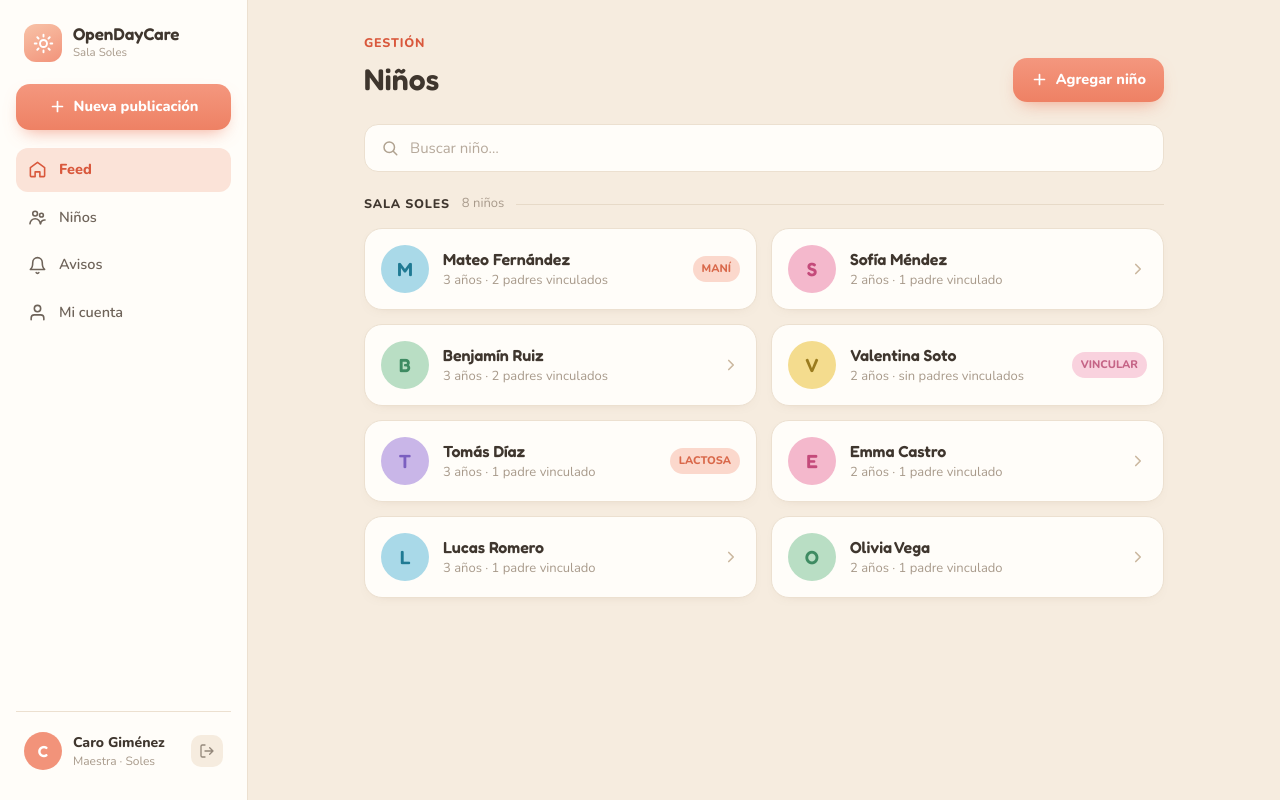
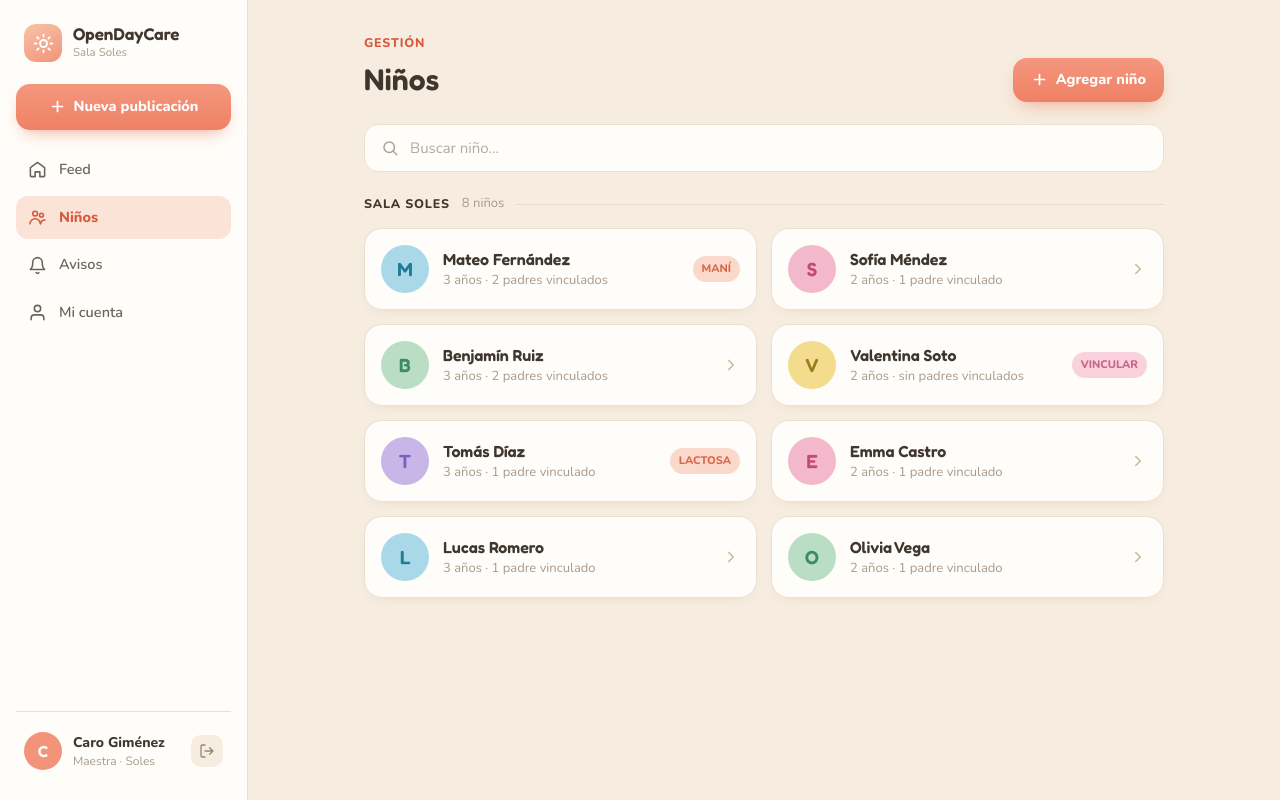
Before and after one commit to diegotayro/opencode-daycare, a Next.js app: page /kids in a window 1280 px wide. Built offline with nearby package versions, Linux system fonts and the light colour scheme.

Commit message:
resto de steps - feat: implement mobile navigation and sidebar components for improved user experience

```diff
--- /dev/null
+++ b/app/kids/[slug]/page.tsx
@@ -0,0 +1,26 @@
+import type { Metadata } from "next";
+import { redirect } from "next/navigation";
+import { KidProfilePage } from "../_components/KidProfilePage";
+import { kids } from "../_data/kids-mock";
+
+/** Sidebar/nav read `usePathname()`, which cannot be prerendered into the shell
+ * of this dynamic route, so the route renders blocking instead of instant. */
+export const instant = false;
+
+export async function generateMetadata(
+  props: PageProps<"/kids/[slug]">,
+): Promise<Metadata> {
+  const { slug } = await props.params;
+  const kid = kids.find((item) => item.slug === slug);
+
+  return { title: kid ? `${kid.name} · OpenDayCare` : "Niños · OpenDayCare" };
+}
+
+export default async function KidProfile(props: PageProps<"/kids/[slug]">) {
+  const { slug } = await props.params;
+  const kid = kids.find((item) => item.slug === slug);
+
+  if (!kid) redirect("/kids");
+
+  return <KidProfilePage kid={kid} />;
+}
--- a/shared/components/MobileNav.tsx
+++ b/shared/components/MobileNav.tsx
@@ -1,17 +1,29 @@
 "use client";
 
 import { useState } from "react";
+import { usePathname } from "next/navigation";
 import { SidebarContent } from "./Sidebar";
 import { useScrollLock } from "../hooks/useScrollLock";
 
 /** Mobile-only sticky top bar with hamburger + brand. The hamburger opens a
  * fullscreen drawer that slides in from the left reusing SidebarContent; the
- * same button closes it (it sits above the drawer in z-index). */
+ * same button closes it (it sits above the drawer in z-index). Navigating
+ * anywhere closes the drawer. */
 export function MobileNav() {
   const [open, setOpen] = useState(false);
+  const pathname = usePathname();
   useScrollLock(open);
 
   const toggle = () => setOpen((prev) => !prev);
+
+  // Close the drawer when the route changes (nav links, back button, …).
+  // Render-time state adjustment (the React-sanctioned alternative to
+  // setState inside an effect): React re-renders before committing.
+  const [prevPathname, setPrevPathname] = useState(pathname);
+  if (prevPathname !== pathname) {
+    setPrevPathname(pathname);
+    setOpen(false);
+  }
 
   return (
     <>
--- a/shared/components/Sidebar.tsx
+++ b/shared/components/Sidebar.tsx
@@ -1,85 +1,5 @@
-import type { ReactNode } from "react";
-
-interface NavItem {
-  label: string;
-  active?: boolean;
-  icon: ReactNode;
-}
-
-const NAV_ITEMS: NavItem[] = [
-  {
-    label: "Feed",
-    active: true,
-    icon: (
-      <svg
-        width="19"
-        height="19"
-        viewBox="0 0 24 24"
-        fill="none"
-        stroke="currentColor"
-        strokeWidth="2"
-        strokeLinecap="round"
-        strokeLinejoin="round"
-      >
-        <path d="M3 9.5 12 3l9 6.5V20a1 1 0 0 1-1 1h-5v-6H9v6H4a1 1 0 0 1-1-1z" />
-      </svg>
-    ),
-  },
-  {
-    label: "Niños",
-    icon: (
-      <svg
-        width="19"
-        height="19"
-        viewBox="0 0 24 24"
-        fill="none"
-        stroke="currentColor"
-        strokeWidth="2"
-        strokeLinecap="round"
-        strokeLinejoin="round"
-      >
-        <circle cx="9" cy="7" r="3" />
-        <circle cx="17" cy="9" r="2.4" />
-        <path d="M2.5 20a6.5 6.5 0 0 1 13 0M16 20a5 5 0 0 1 5.5-4.9" />
-      </svg>
-    ),
-  },
-  {
-    label: "Avisos",
-    icon: (
-      <svg
-        width="19"
-        height="19"
-        viewBox="0 0 24 24"
-        fill="none"
-        stroke="currentColor"
-        strokeWidth="2"
-        strokeLinecap="round"
-        strokeLinejoin="round"
-      >
-        <path d="M18 8a6 6 0 0 0-12 0c0 7-3 9-3 9h18s-3-2-3-9M13.7 21a2 2 0 0 1-3.4 0" />
-      </svg>
-    ),
-  },
-  {
-    label: "Mi cuenta",
-    icon: (
-      <svg
-        width="19"
-        height="19"
-        viewBox="0 0 24 24"
-        fill="none"
-        stroke="currentColor"
-        strokeWidth="2"
-        strokeLinecap="round"
-        strokeLinejoin="round"
-      >
-        <path d="M20 21v-2a4 4 0 0 0-4-4H8a4 4 0 0 0-4 4v2" />
-        <circle cx="12" cy="7" r="4" />
-      </svg>
-    ),
-  },
-];
+import { Button } from "./Button";
+import { SidebarNav } from "./SidebarNav";
 
 interface SidebarProps {
   className?: string;
@@ -125,41 +45,15 @@ export function SidebarContent() {
         </div>
       </a>
 
-      <a
-        href="#"
-        className="flex items-center justify-center gap-2 w-full py-3 rounded-[14px] bg-[linear-gradient(180deg,#F4977E,#EE8164)] text-white font-extrabold text-[14.5px] shadow-[0_8px_18px_-8px_rgba(238,129,100,0.75)] mb-[18px]"
+      <Button
+        variant="primary"
+        icon={<PlusIcon />}
+        className="w-full py-3 mb-[18px]"
       >
-        <svg
-          width="17"
-          height="17"
-          viewBox="0 0 24 24"
-          fill="none"
-          stroke="#fff"
-          strokeWidth="2.4"
-          strokeLinecap="round"
-          strokeLinejoin="round"
-        >
-          <path d="M12 5v14M5 12h14" />
-        </svg>
         Nueva publicación
-      </a>
+      </Button>
 
-      <nav className="flex flex-col gap-1 flex-1">
-        {NAV_ITEMS.map((item) => (
-          <a
-            key={item.label}
-            href="#"
-            className={`flex items-center gap-3 py-[11px] px-3 rounded-[12px] text-[14.5px] ${
-              item.active
-                ? "bg-[#FBE3D8] text-[#D9583C] font-extrabold"
-                : "text-[#6E6359] font-semibold"
-            }`}
-          >
-            {item.icon}
-            {item.label}
-          </a>
-        ))}
-      </nav>
+      <SidebarNav />
 
       <div className="border-t border-[#ECE0D0] pt-[14px] mt-2.5">
         <div className="flex items-center gap-[11px] px-2 py-1.5">
@@ -193,3 +87,20 @@ export function SidebarContent() {
     </>
   );
 }
+
+function PlusIcon() {
+  return (
+    <svg
+      width="17"
+      height="17"
+      viewBox="0 0 24 24"
+      fill="none"
+      stroke="#fff"
+      strokeWidth="2.4"
+      strokeLinecap="round"
+      strokeLinejoin="round"
+    >
+      <path d="M12 5v14M5 12h14" />
+    </svg>
+  );
+}
--- /dev/null
+++ b/shared/components/SidebarNav.tsx
@@ -0,0 +1,129 @@
+"use client";
+
+import type { ReactNode } from "react";
+import Link from "next/link";
+import { usePathname } from "next/navigation";
+
+/** Route-aware nav. "Feed" → /feed, "Niños" → /kids (active on /kids and
+ * /kids/*); "Avisos" and "Mi cuenta" stay inert until their screens exist. */
+export function SidebarNav() {
+  const pathname = usePathname();
+
+  const isActive = (href: string) =>
+    href === "/feed"
+      ? pathname === "/feed"
+      : href === "/kids"
+        ? pathname === "/kids" || pathname.startsWith("/kids/")
+        : false;
+
+  return (
+    <nav className="flex flex-col gap-1 flex-1">
+      <NavLink href="/feed" active={isActive("/feed")} icon={<FeedIcon />}>
+        Feed
+      </NavLink>
+      <NavLink href="/kids" active={isActive("/kids")} icon={<KidsIcon />}>
+        Niños
+      </NavLink>
+      <NavLink href="#" active={false} icon={<BellIcon />}>
+        Avisos
+      </NavLink>
+      <NavLink href="#" active={false} icon={<UserIcon />}>
+        Mi cuenta
+      </NavLink>
+    </nav>
+  );
+}
+
+interface NavLinkProps {
+  href: string;
+  active: boolean;
+  icon: ReactNode;
+  children: ReactNode;
+}
+
+function NavLink({ href, active, icon, children }: NavLinkProps) {
+  return (
+    <Link
+      href={href}
+      className={`flex items-center gap-3 py-[11px] px-3 rounded-[12px] text-[14.5px] ${
+        active
+          ? "bg-[#FBE3D8] text-[#D9583C] font-extrabold"
+          : "text-[#6E6359] font-semibold"
+      }`}
+    >
+      {icon}
+      {children}
+    </Link>
+  );
+}
+
+function FeedIcon() {
+  return (
+    <svg
+      width="19"
+      height="19"
+      viewBox="0 0 24 24"
+      fill="none"
+      stroke="currentColor"
+      strokeWidth="2"
+      strokeLinecap="round"
+      strokeLinejoin="round"
+    >
+      <path d="M3 9.5 12 3l9 6.5V20a1 1 0 0 1-1 1h-5v-6H9v6H4a1 1 0 0 1-1-1z" />
+    </svg>
+  );
+}
+
+function KidsIcon() {
+  return (
+    <svg
+      width="19"
+      height="19"
+      viewBox="0 0 24 24"
+      fill="none"
+      stroke="currentColor"
+      strokeWidth="2"
+      strokeLinecap="round"
+      strokeLinejoin="round"
+    >
+      <circle cx="9" cy="7" r="3" />
+      <circle cx="17" cy="9" r="2.4" />
+      <path d="M2.5 20a6.5 6.5 0 0 1 13 0M16 20a5 5 0 0 1 5.5-4.9" />
+    </svg>
+  );
+}
+
+function BellIcon() {
+  return (
+    <svg
+      width="19"
+      height="19"
+      viewBox="0 0 24 24"
+      fill="none"
+      stroke="currentColor"
+      strokeWidth="2"
+      strokeLinecap="round"
+      strokeLinejoin="round"
+    >
+      <path d="M18 8a6 6 0 0 0-12 0c0 7-3 9-3 9h18s-3-2-3-9M13.7 21a2 2 0 0 1-3.4 0" />
+    </svg>
+  );
+}
+
+function UserIcon() {
+  return (
+    <svg
+      width="19"
+      height="19"
+      viewBox="0 0 24 24"
+      fill="none"
+      stroke="currentColor"
+      strokeWidth="2"
+      strokeLinecap="round"
+      strokeLinejoin="round"
+    >
+      <path d="M20 21v-2a4 4 0 0 0-4-4H8a4 4 0 0 0-4 4v2" />
+      <circle cx="12" cy="7" r="4" />
+    </svg>
+  );
+}
```
